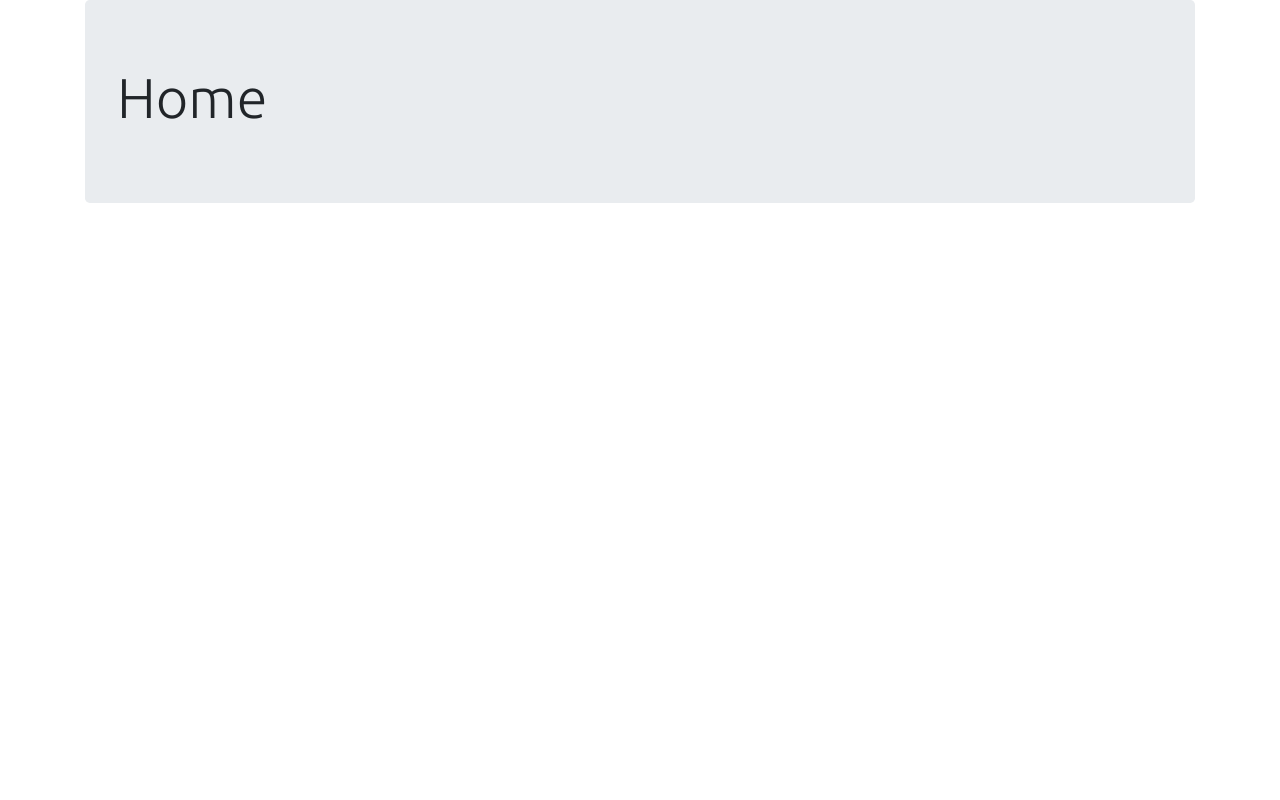
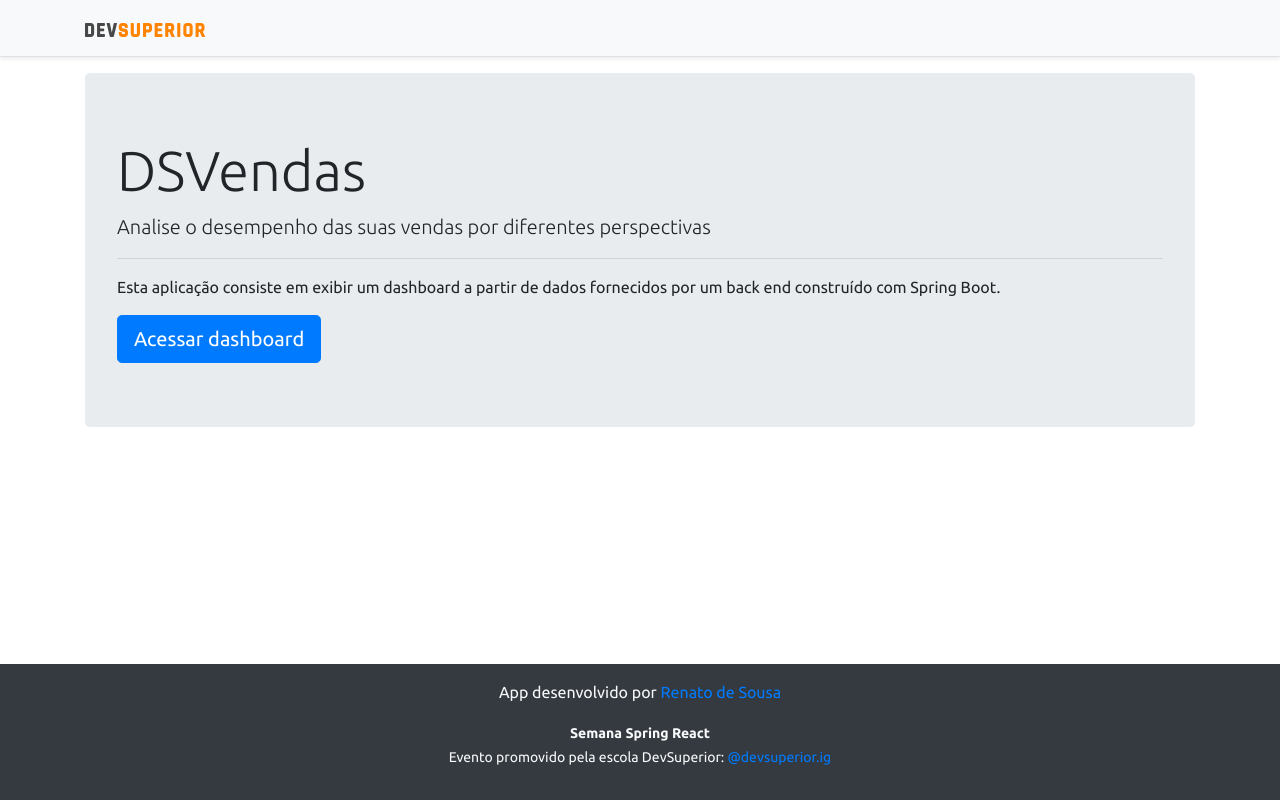
Before and after one commit to RenatodeSousa/projeto-sds3, a React (Create React App) app in the folder frontend/: page / in a window 1280 px wide. Built offline with nearby package versions, Linux system fonts and the light colour scheme.

Commit message:
Home, navigation

```diff
--- a/frontend/src/components/NavBar/index.tsx
+++ b/frontend/src/components/NavBar/index.tsx
@@ -1,4 +1,6 @@
 import ImgDsDark from 'assets/img/ds_dark.svg'
+import {Link} from "react-router-dom";
+import React from "react";
 
 const NavBar = () => {
     return (
@@ -6,7 +8,9 @@
             className="d-flex flex-column flex-md-row align-items-center p-3 px-md-4 mb-3 bg-light border-bottom shadow-sm">
             <div className="container">
                 <nav className="my-2 my-md-0 mr-md-3">
-                    <img src={ImgDsDark} alt="DevSuperior" width="120"/>
+                    <Link to="/">
+                        <img src={ImgDsDark} alt="DevSuperior" width="120"/>
+                    </Link>
                 </nav>
             </div>
         </div>
--- a/frontend/src/pages/Home/index.tsx
+++ b/frontend/src/pages/Home/index.tsx
@@ -1,11 +1,26 @@
+import NavBar from "../../components/NavBar";
+import Footer from "../../components/Footer";
+import React from "react";
+import {Link} from "react-router-dom";
 
 const Home = () => {
     return (
+        <>
+            <NavBar/>
             <div className="container">
                 <div className="jumbotron">
-                <h1 className="display-4">Home</h1>
+                    <h1 className="display-4">DSVendas</h1>
+                    <p className="lead">Analise o desempenho das suas vendas por diferentes perspectivas</p>
+                    <hr/>
+                    <p>Esta aplicação consiste em exibir um dashboard a partir de dados fornecidos por um back end
+                        construído com Spring Boot.</p>
+                    <Link className="btn btn-primary btn-lg" to="/dashboard">
+                        Acessar dashboard
+                    </Link>
                 </div>
             </div>
+            <Footer/>
+            </>
                 );
                 }
 
```
Lines whose indentation alone changed are shown as unchanged.
